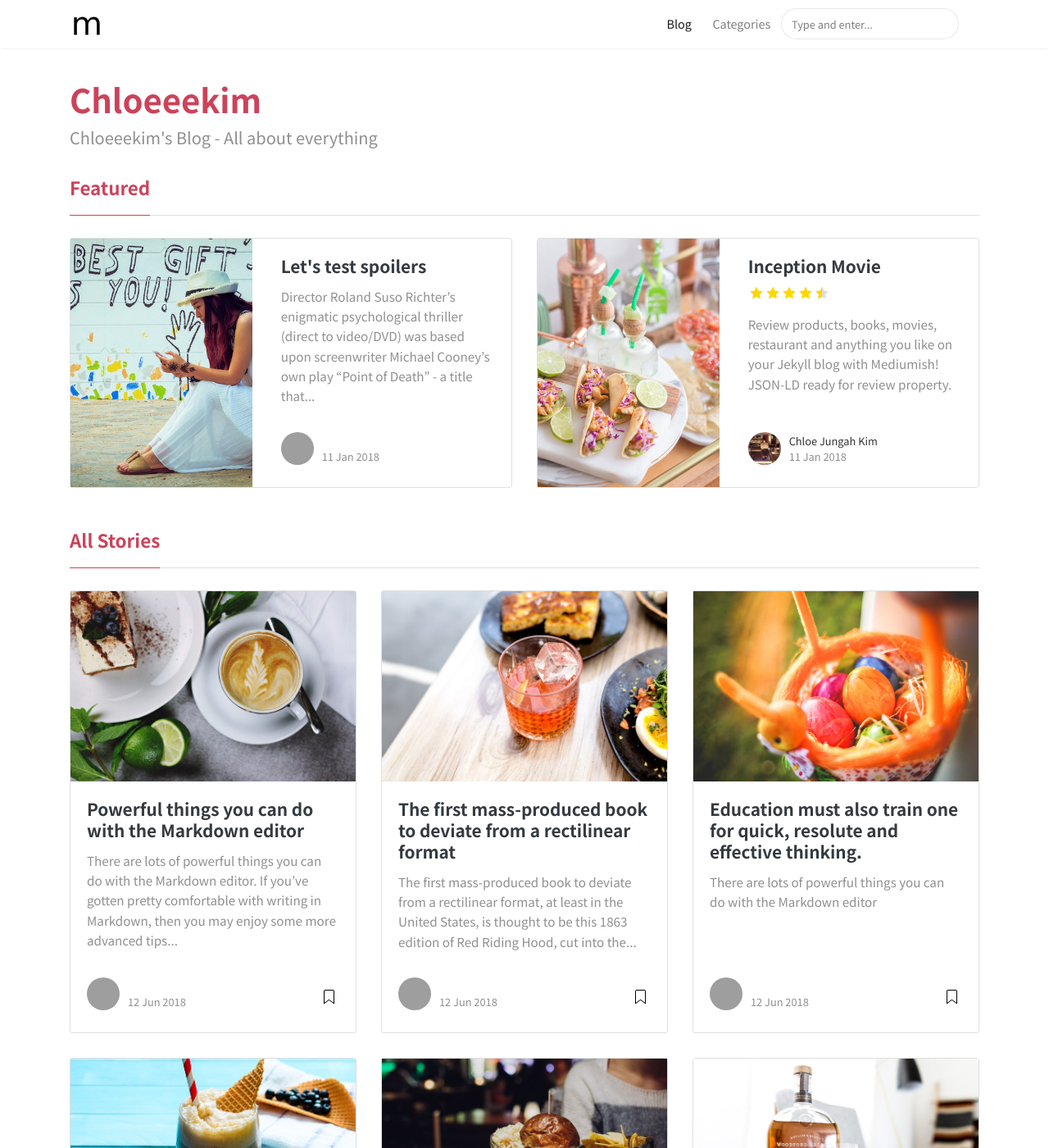
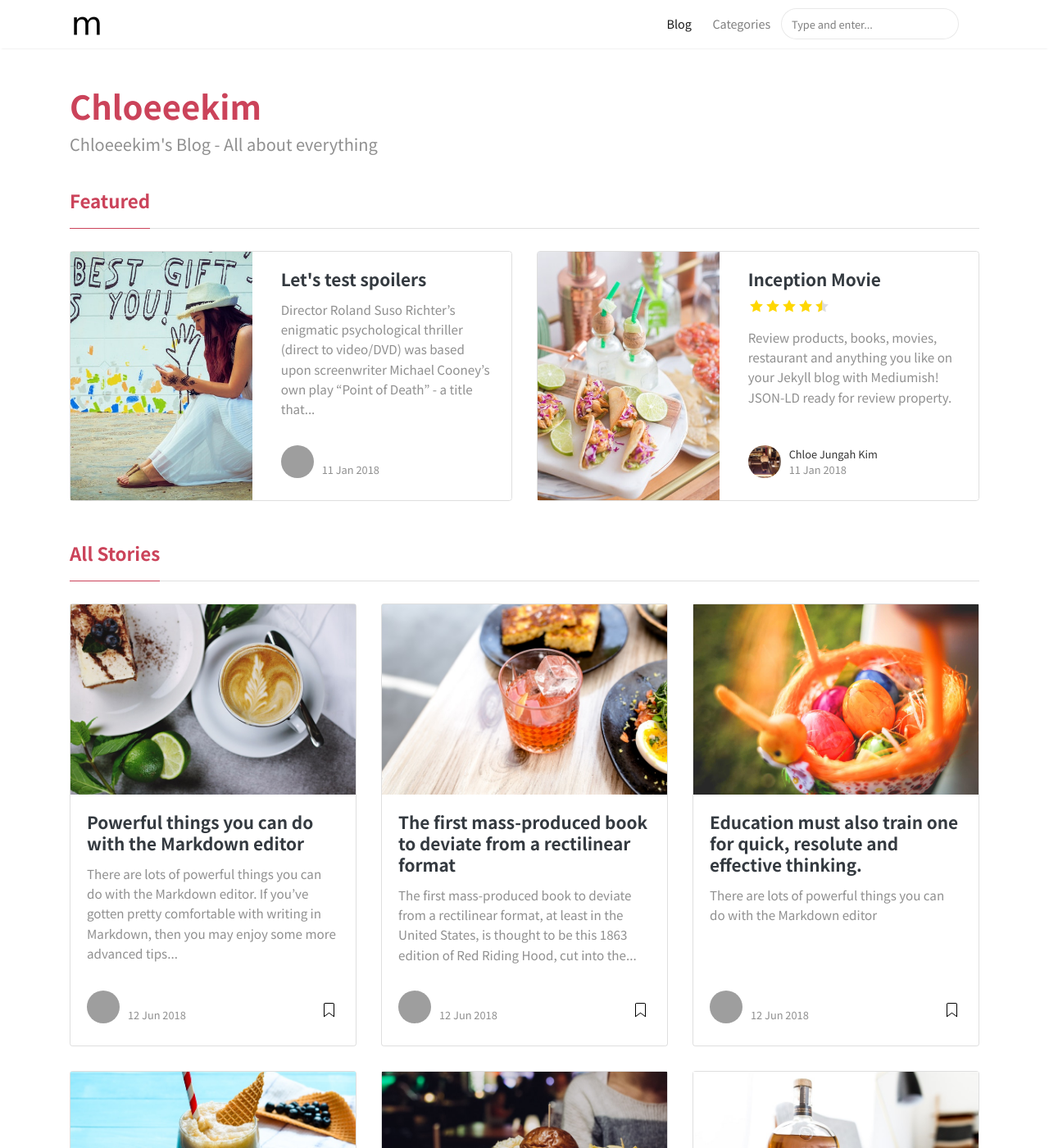
Before and after one commit to chloeeekim/chloeeekim.github.io, a Jekyll site: the page built from index.html, in a window 1280 px wide and 1400 px high. Shown: the whole window at 82% size. Built offline with Jekyll 4.4.1, drawn with Linux system fonts in a browser that asks for light colours; nearby versions of some CDN libraries; the list of posts is cut into pages by our own code; grey boxes are pictures that could not be loaded.

Commit message:
update styles

```diff
--- a/assets/css/screen.css
+++ b/assets/css/screen.css
@@ -7,7 +7,7 @@
     .container {max-width:80%;}
 }
 .mainheading {
-    padding: 1rem 0rem;
+    padding: 1.5rem 0rem;
     font-family: "Noto Sans KR", sans-serif;
 }
 
```
Also changed, not shown: 2 other files.
